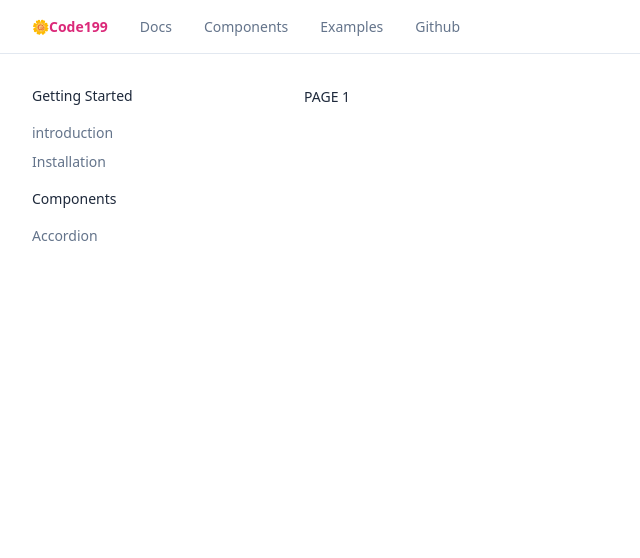
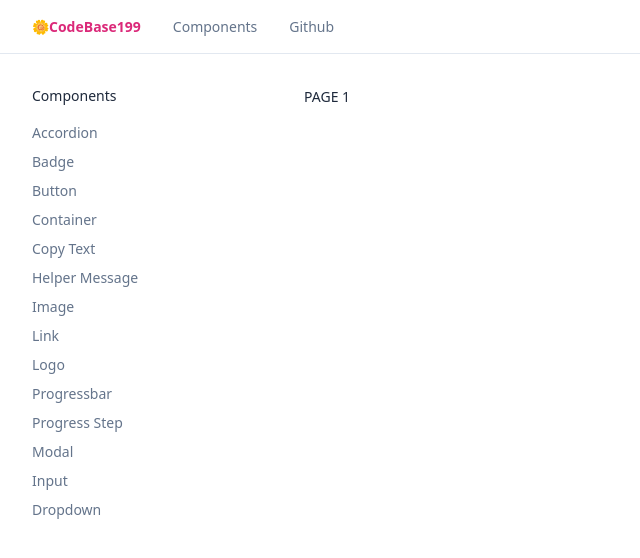
Before and after one commit to siska199/pp-w-code-base-react, a React (Vite) app in the folder react/: page / in a window 1280 px wide. Shown: the top 558 px of the page, without its empty margins (0-640 px from the left). Built offline with nearby package versions, Linux system fonts and the light colour scheme.

Commit message:
add some information in seidebar

```diff
--- a/react/index.html
+++ b/react/index.html
@@ -4,7 +4,7 @@
     <meta charset="UTF-8" />
     <link rel="icon" type="image/svg+xml" href="/vite.svg" />
     <meta name="viewport" content="width=device-width, initial-scale=1.0" />
-    <title>Code Base</title>
+    <title>CodeBase199</title>
   </head>
   <body>
     <div id="root"></div>
--- a/react/src/components/Navbar.tsx
+++ b/react/src/components/Navbar.tsx
@@ -30,21 +30,14 @@ const Navbar = () => {
 }
 
 const listMenu = [
-    {
-        label: 'Docs',
-        url: '/docs'
-    },
+
     {
         label: 'Components',
         url: '/docs/components/acccordion'
     },
     {
-        label: 'Examples',
-        url: '/docs/examples/form'
-    },
-    {
         label: 'Github',
-        url: 'https://github.com/shadcn-ui/ui'
+        url: 'https://github.com/siska199/my-code-base-199'
     }
 ]
 
--- a/react/src/components/Sidebar.tsx
+++ b/react/src/components/Sidebar.tsx
@@ -54,30 +54,64 @@ const Sidebar = () => {
 
 const listGroupMenu = [
     {
-        id: 0,
-        name: 'Getting Started',
+        name: 'Components',
         childs: [
             {
-                id: 0,
-                name: 'introduction',
+                name: 'Accordion',
                 url: '/'
             },
             {
-                id: 0,
-                name: 'Installation',
+                name: 'Badge',
                 url: '/'
-            }
-        ]
-    },
-    {
-        id: 1,
-        name: 'Components',
-        childs: [
+            },
             {
-                id: 0,
-                name: 'Accordion',
+                name: 'Button',
                 url: '/'
-            }
+            },
+            {
+                name: 'Container',
+                url: '/'
+            },
+            {
+                name: 'Copy Text',
+                url: '/'
+            },
+            {
+                name: 'Helper Message',
+                url: '/'
+            },
+            {
+                name: 'Image',
+                url: '/'
+            },
+            {
+                name: 'Link',
+                url: '/'
+            },
+            {
+                name: 'Logo',
+                url: '/'
+            },
+            {
+                name: 'Progressbar',
+                url: '/'
+            },
+            {
+                name: 'Progress Step',
+                url: '/'
+            },
+            {
+                name: 'Modal',
+                url: '/'
+            },
+            {
+                name: 'Input',
+                url: '/'
+            },
+            {
+                name: 'Dropdown',
+                url: '/'
+            },
         ]
     }
 ]
--- a/react/src/components/ui/Logo.tsx
+++ b/react/src/components/ui/Logo.tsx
@@ -9,7 +9,7 @@ const Logo = (props: TProps) => {
     const { className, sizeLogo, ...attrs } = props
     return (
         <div className={cn(logoVariants({ className, sizeLogo, }))} {...attrs}>
-            🌼Code199
+            🌼CodeBase199
         </div>
     )
 }
--- a/react/src/lib/utils/helper.ts
+++ b/react/src/lib/utils/helper.ts
@@ -67,5 +67,4 @@ export function checkElmnOnTopOfPage(elm: any) {
     return rect.top === 0;
 }
 
-
 export const handleStopPropagation = (e: React.MouseEvent<HTMLDivElement, MouseEvent>) => e?.stopPropagation()
```
